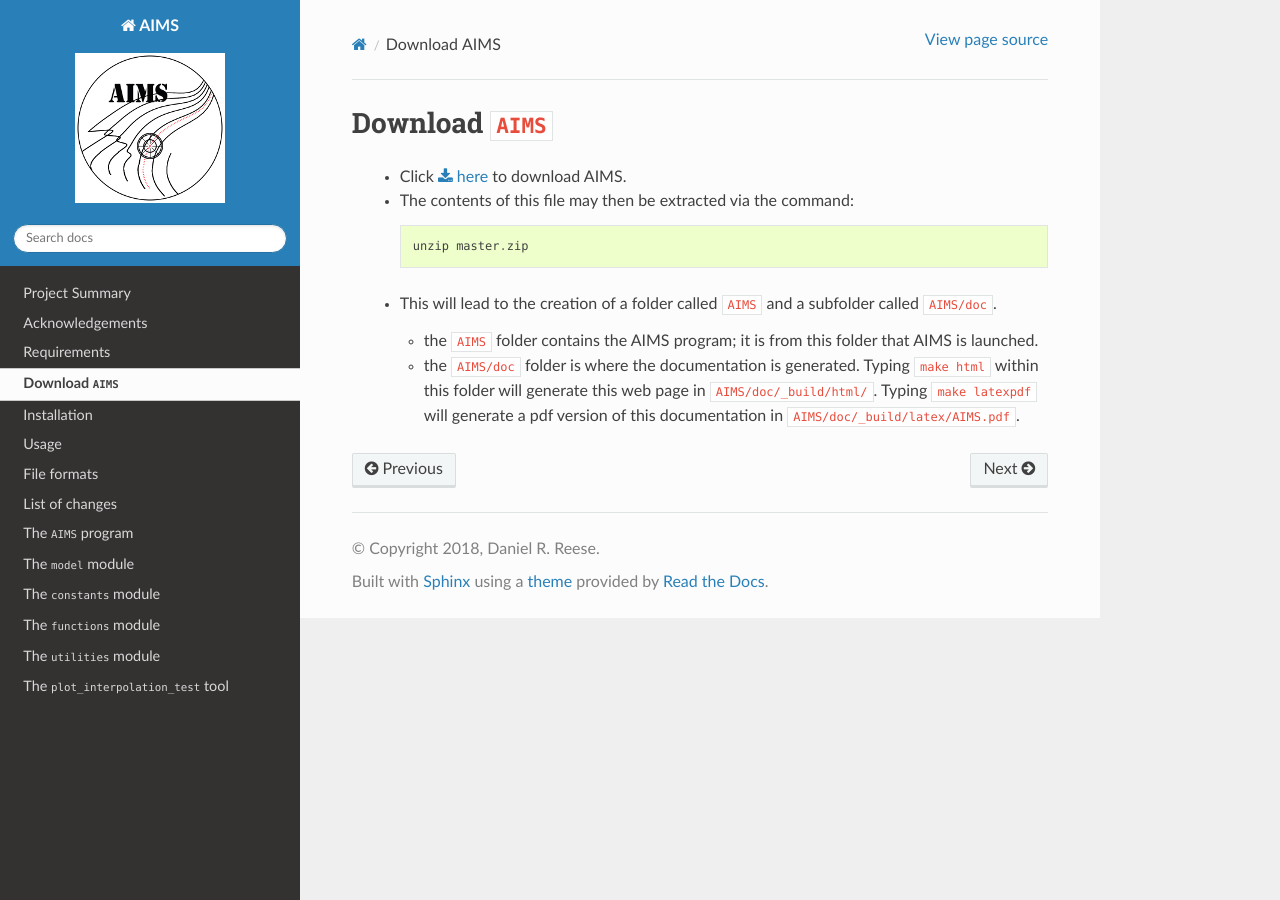
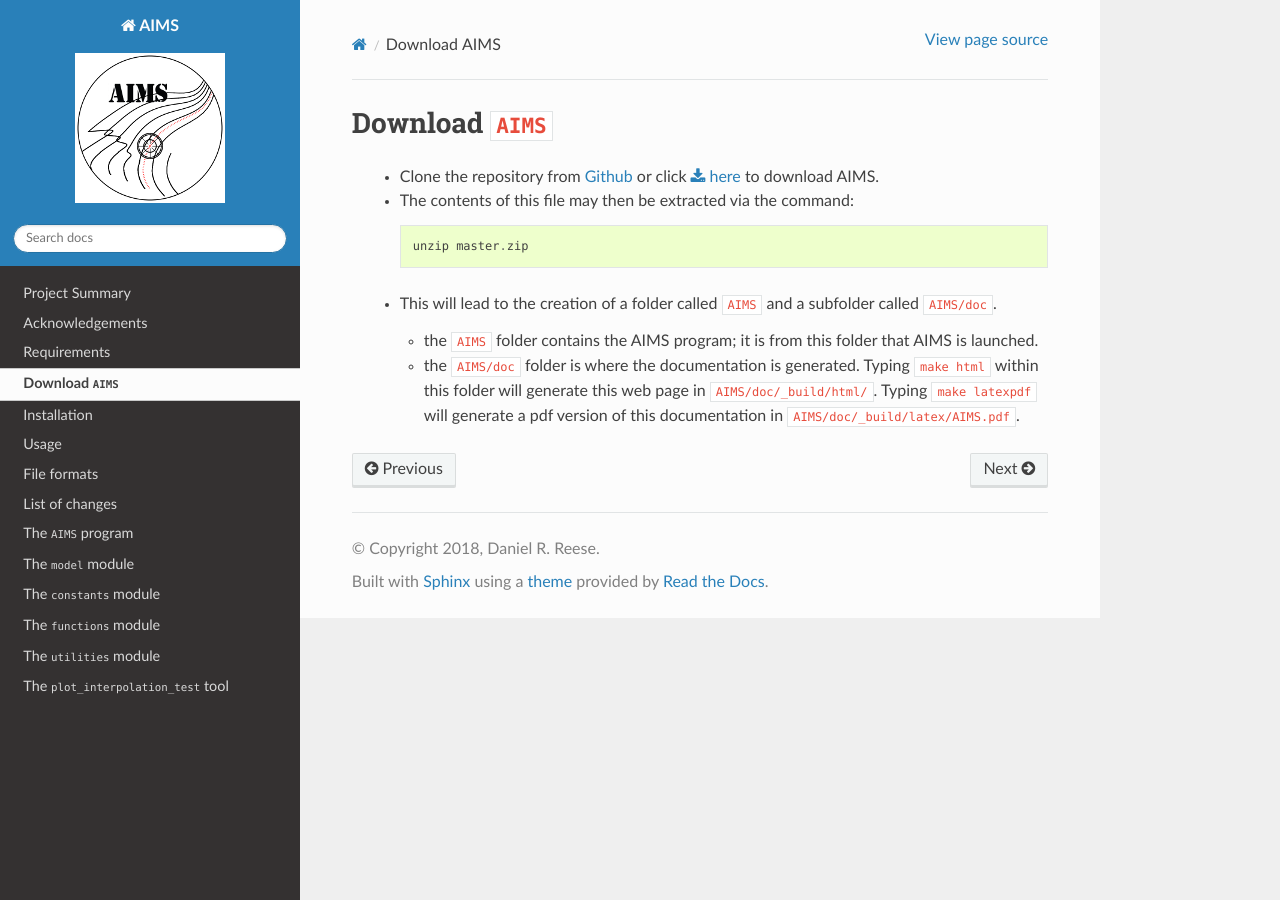
Before and after one commit to waltervrossem/AIMS, a Sphinx documentation site: the page built from doc/download.rst, in a window 1280 px wide. Built offline with Sphinx 7.4.7 and the Read the Docs theme 3.1.0, drawn with Linux system fonts in a browser that asks for light colours.

Commit message:
Point to repo for donwload first

```diff
--- a/doc/download.rst
+++ b/doc/download.rst
@@ -1,7 +1,7 @@
 Download ``AIMS``
 =================
 
-  * Click :download:`here <https://github.com/waltervrossem/AIMS/archive/refs/heads/master.zip>` to download AIMS.
+  * Clone the repository from `Github <https://github.com/waltervrossem/AIMS>`_ or click :download:`here <https://github.com/waltervrossem/AIMS/archive/refs/heads/master.zip>` to download AIMS.
   * The contents of this file may then be extracted via the command::
 
      unzip master.zip
```
